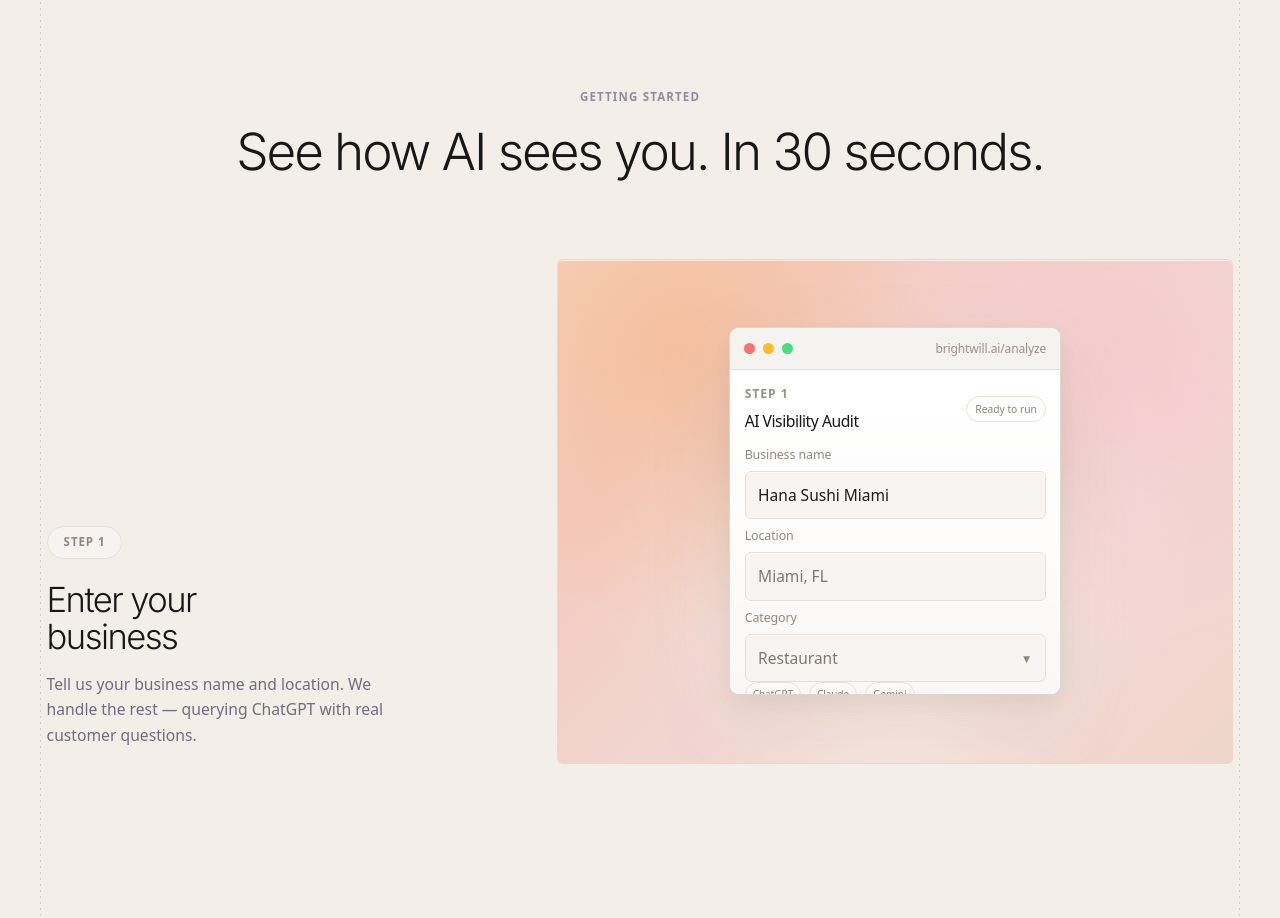
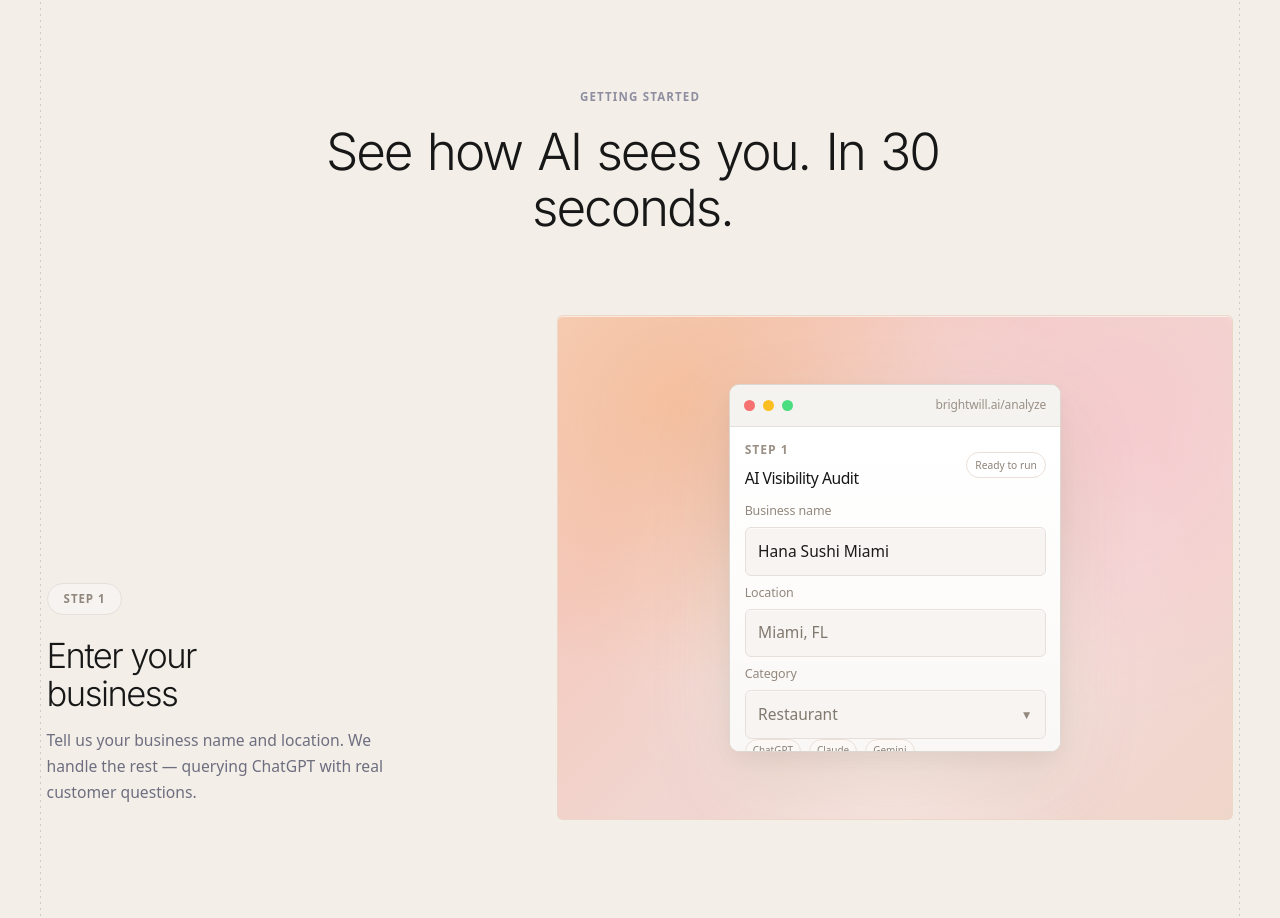
Before and after one commit to brightwill-ai/geoptimizer, a Next.js app: page / in a window 1280 px wide. Shown: the part 1146-2064 px from the top of the page. Built offline with nearby package versions, Linux system fonts and the light colour scheme.

Commit message:
fixed some ui

```diff
--- a/src/app/page.tsx
+++ b/src/app/page.tsx
@@ -5,9 +5,10 @@ import Link from "next/link";
 import Image from "next/image";
 import { ProviderLogo } from "@/components/ui/provider-logo";
 import { MeshGradient } from "@/components/ui/mesh-gradient";
+import { WordFadeIn } from "@/components/ui/word-fade-in";
 
 // ── Shared scroll-reveal hook ──
-function useReveal(ref: React.RefObject<HTMLElement | null>, threshold = 0.15) {
+function useReveal(ref: React.RefObject<HTMLElement | null>, threshold = 0.15, { once = false } = {}) {
   useEffect(() => {
     const el = ref.current;
     if (!el) return;
@@ -16,7 +17,8 @@ function useReveal(ref: React.RefObject<HTMLElement | null>, threshold = 0.15) {
         entries.forEach((entry) => {
           if (entry.isIntersecting) {
             entry.target.classList.add("visible");
-          } else {
+            if (once) observer.unobserve(entry.target);
+          } else if (!once) {
             entry.target.classList.remove("visible");
           }
         });
@@ -28,7 +30,7 @@ function useReveal(ref: React.RefObject<HTMLElement | null>, threshold = 0.15) {
     );
     targets.forEach((t) => observer.observe(t));
     return () => observer.disconnect();
-  }, [ref, threshold]);
+  }, [ref, threshold, once]);
 }
 
 function useTypewriter(lines: string[]) {
@@ -582,7 +584,7 @@ function Hero() {
 // ── Stats Section ──
 function Stats() {
   const ref = useRef<HTMLDivElement>(null);
-  useReveal(ref);
+  useReveal(ref, 0.15, { once: true });
 
   const stats = [
     { value: 100, suffix: "M+", label: "Daily AI searches your customers are making" },
@@ -1948,7 +1950,11 @@ function HowItWorks() {
         >
           Getting Started
         </div>
-        <h2
+        <WordFadeIn
+          words="See how AI sees you. In 30 seconds."
+          className=""
+          wordClassName=""
+          scrollDriven
           style={{
             fontFamily: "var(--font-display)",
             fontWeight: 300,
@@ -1957,13 +1963,8 @@ function HowItWorks() {
             lineHeight: 1.1,
             color: "#171717",
             margin: 0,
-            opacity: titleVisible ? 1 : 0,
-            transform: titleVisible ? "translateY(0)" : "translateY(20px)",
-            transition: "opacity 0.7s cubic-bezier(0.16,1,0.3,1) 0.1s, transform 0.7s cubic-bezier(0.16,1,0.3,1) 0.1s",
           }}
-        >
-          See how AI sees you. In 30 seconds.
-        </h2>
+        />
       </div>
 
       {/* Alternating rows */}
--- a/src/components/ui/word-fade-in.tsx
+++ b/src/components/ui/word-fade-in.tsx
@@ -12,6 +12,8 @@ interface WordFadeInProps {
   scrollDriven?: boolean
   /** External scroll progress 0-1 (for scrollDriven mode) */
   scrollProgress?: number
+  /** Inline styles for the container div */
+  style?: React.CSSProperties
 }
 
 export function WordFadeIn({
@@ -20,6 +22,7 @@ export function WordFadeIn({
   wordClassName,
   scrollDriven = false,
   scrollProgress: externalProgress,
+  style,
 }: WordFadeInProps) {
   const ref = useRef<HTMLDivElement>(null)
   const [progress, setProgress] = useState(0)
@@ -31,10 +34,8 @@ export function WordFadeIn({
     const rect = ref.current.getBoundingClientRect()
     const vh = window.innerHeight
 
-    // Start fading when element enters bottom 80% of viewport
-    // Complete when element reaches center of viewport
-    const start = vh * 0.85
-    const end = vh * 0.35
+    const start = vh * 0.82
+    const end = vh * 0.52
     const elementCenter = rect.top + rect.height / 2
 
     if (elementCenter < start) {
@@ -86,7 +87,7 @@ export function WordFadeIn({
   const wordArray = words.split(" ")
 
   return (
-    <div ref={ref} className={className}>
+    <div ref={ref} className={className} style={style}>
       {wordArray.map((word, i) => {
         // Each word fades in at a staggered point in the progress
         const wordStart = i / wordArray.length
```
